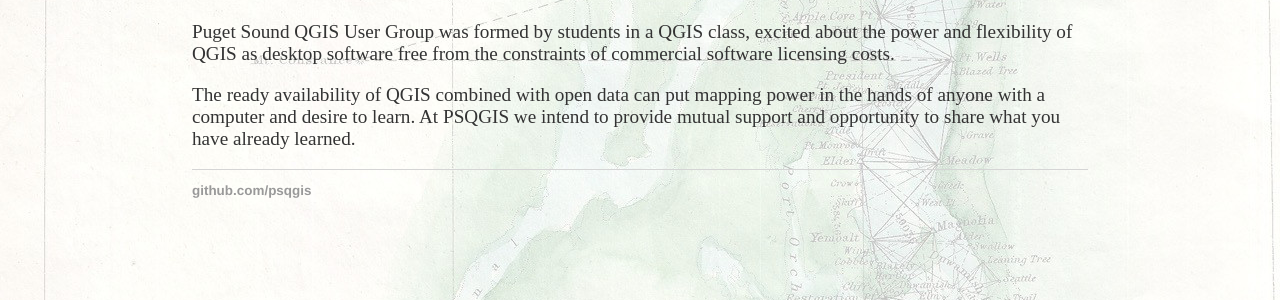
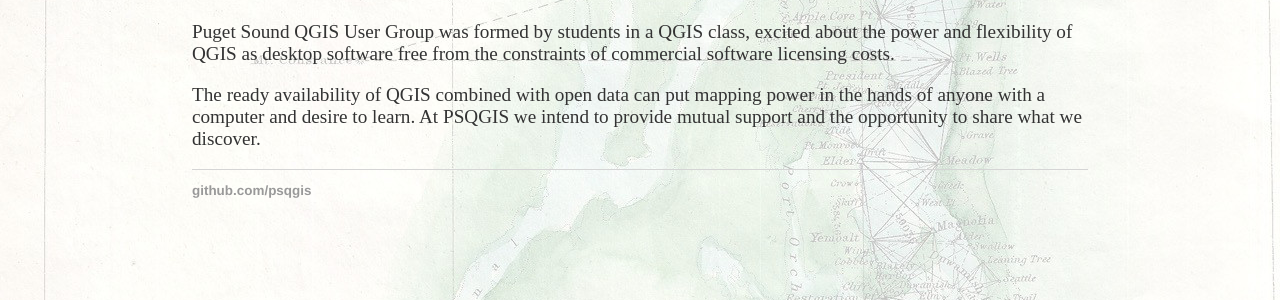
Before and after one commit to psqgis/psqgis.github.io, a Jekyll site: the page built from about.html, in a window 1280 px wide. Shown: the part 160-460 px from the top of the page. Built offline with Jekyll 4.4.1, drawn with Linux system fonts in a browser that asks for light colours.

Commit message:
editorial change.

```diff
--- a/about.html
+++ b/about.html
@@ -10,5 +10,5 @@
 	</p>
 	<p>The ready availability of QGIS combined with open data can put mapping power in the
 	   hands of anyone with a computer and desire to learn. At PSQGIS we intend to provide
-	   mutual support and opportunity to share what you have already learned.
+	   mutual support and the opportunity to share what we discover.
 </div><!-- /.blurb -->
```
